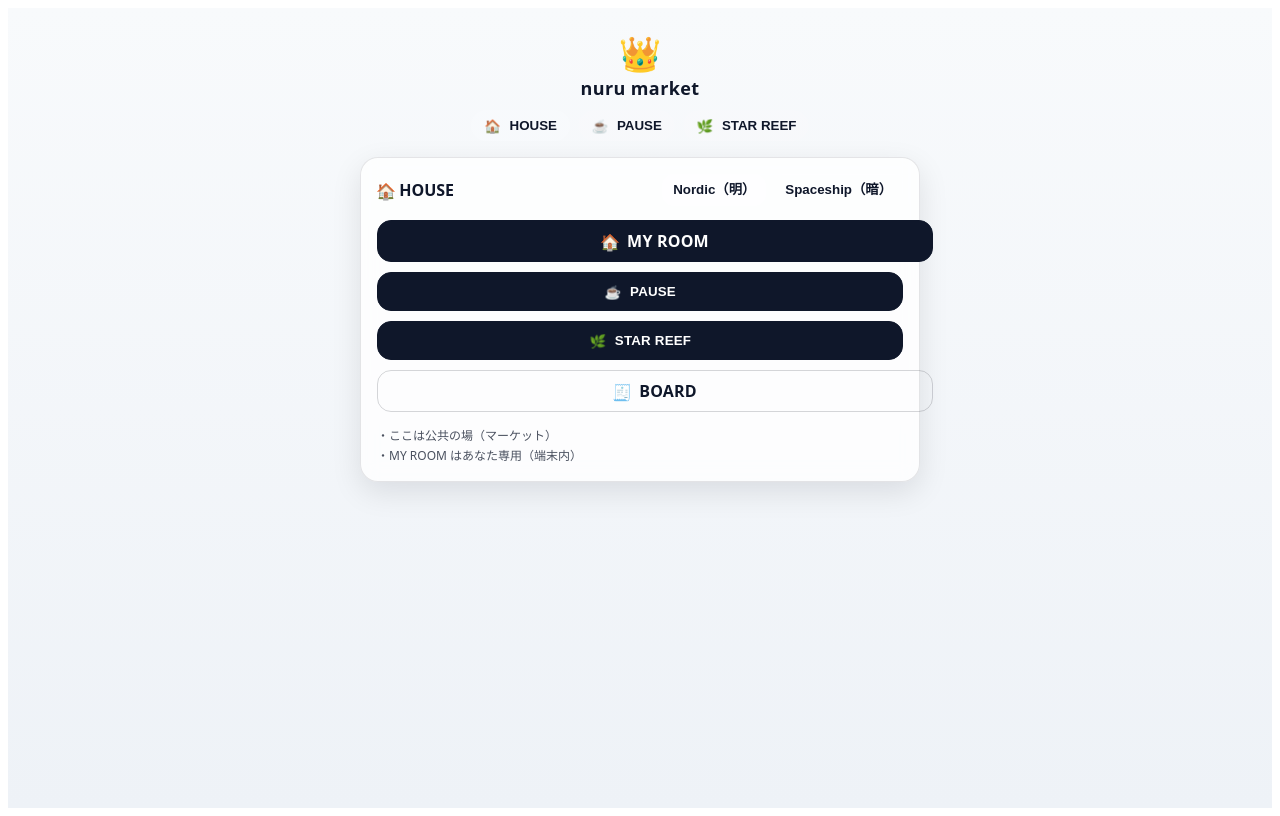
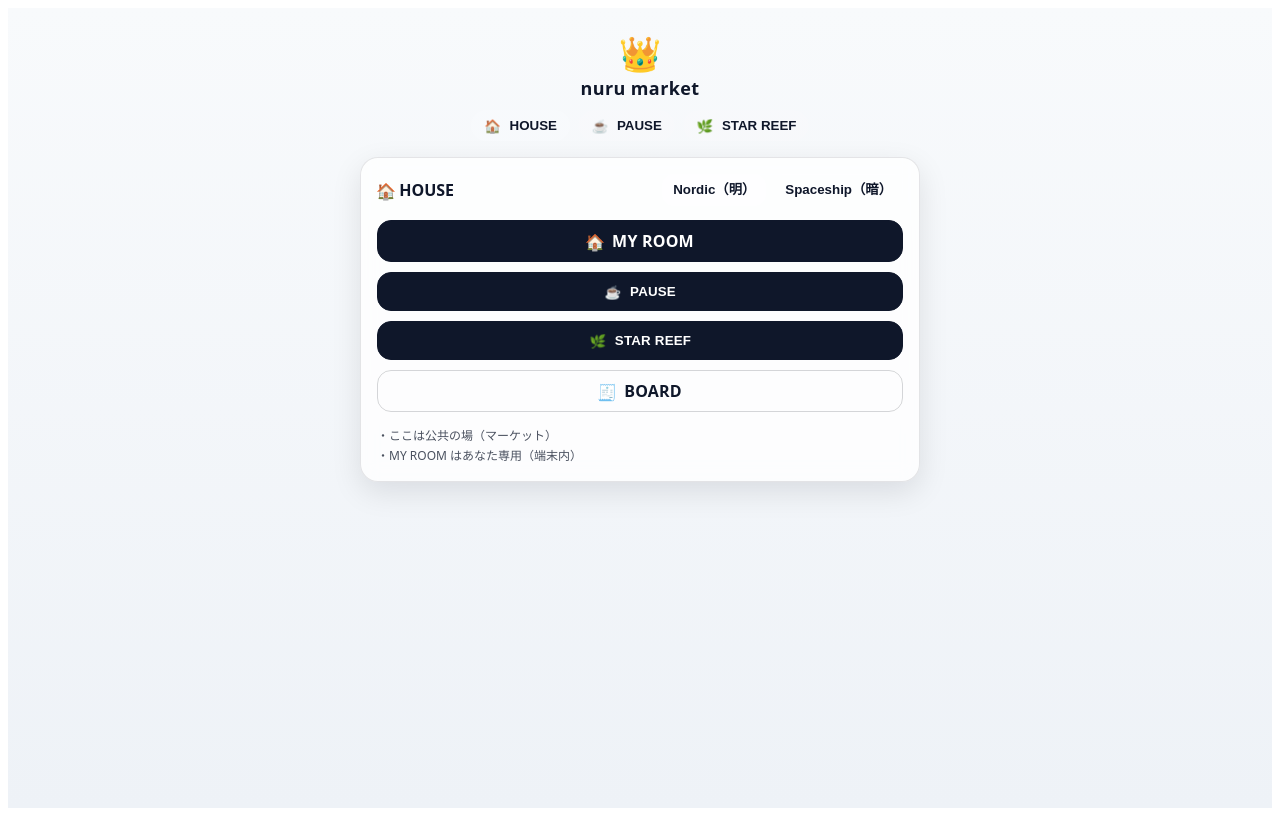
Before and after one commit to kan0601g-maker/pause-pwa, a Next.js app: page / in a window 1280 px wide. Built offline with nearby package versions, Linux system fonts and the light colour scheme.

Commit message:
Update page.js

```diff
--- a/app/page.js
+++ b/app/page.js
@@ -120,6 +120,7 @@ export default function Page() {
       cursor: "pointer",
       userSelect: "none",
       lineHeight: 1,
+      boxSizing: "border-box", // ★追加
       transition: "transform 0.06s ease, opacity 0.12s ease",
     };
 
@@ -178,7 +179,7 @@ export default function Page() {
     };
   };
 
-  // 上部タブ用（ズレ対策込み）
+  // 上部タブ用
   const topTabStyle = (active) => ({
     display: "inline-flex",
     alignItems: "center",
@@ -193,9 +194,10 @@ export default function Page() {
     fontWeight: 650,
     lineHeight: 1,
     whiteSpace: "nowrap",
+    boxSizing: "border-box", // ★追加
   });
 
-  // HOUSE内テーマ切替（縦ズレ対策込み）
+  // HOUSE内テーマ切替
   const themeBtnStyle = (active) => ({
     display: "inline-flex",
     alignItems: "center",
@@ -210,6 +212,7 @@ export default function Page() {
     fontWeight: 650,
     lineHeight: 1,
     whiteSpace: "nowrap",
+    boxSizing: "border-box", // ★追加
   });
 
   return (
@@ -249,6 +252,7 @@ export default function Page() {
             borderRadius: 18,
             padding: 16,
             boxSizing: "border-box",
+            overflow: "hidden", // ★これが本命（角丸からはみ出すのを防ぐ）
           }}
         >
           {screen === "HOUSE" && (
```
